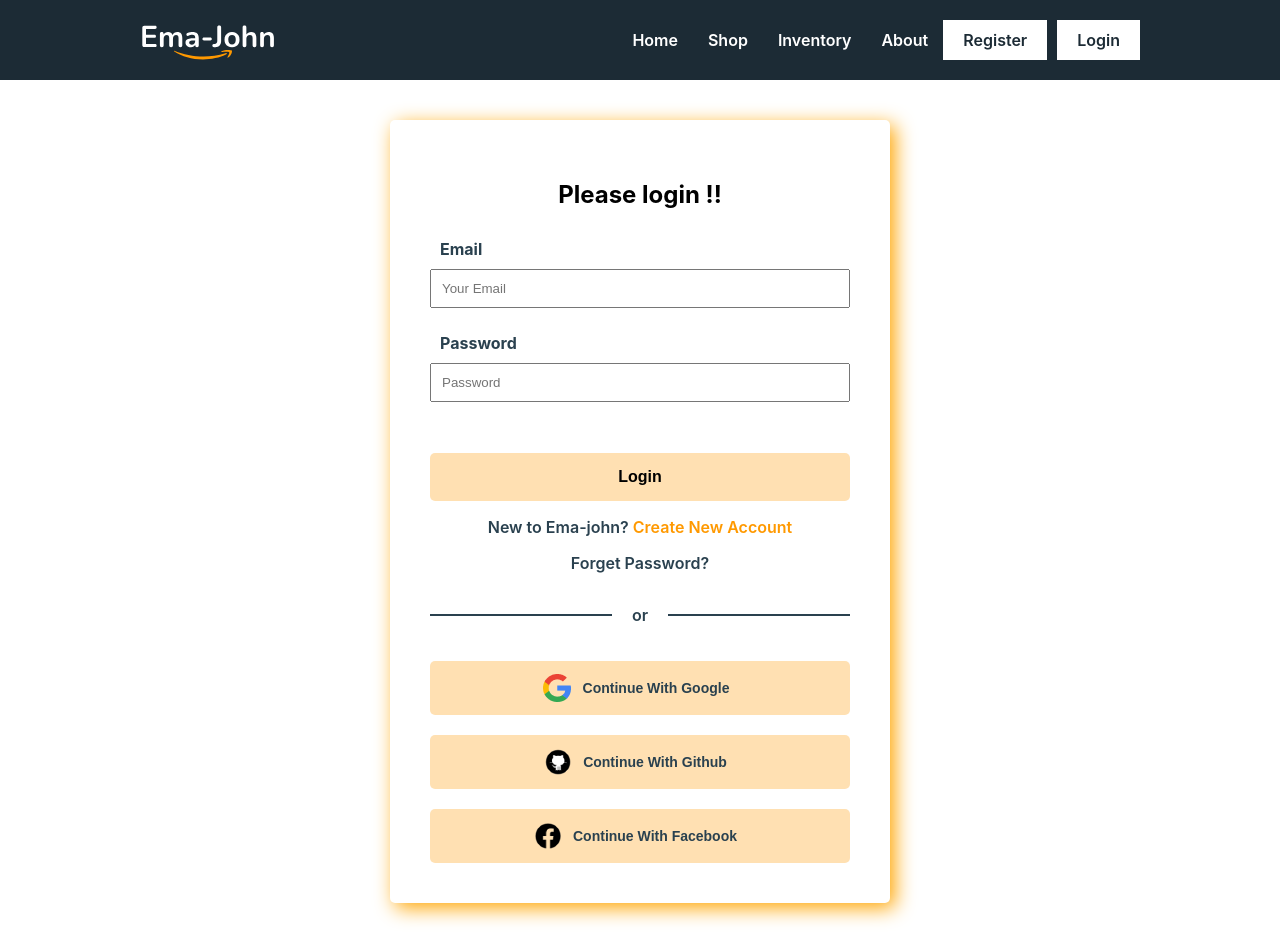
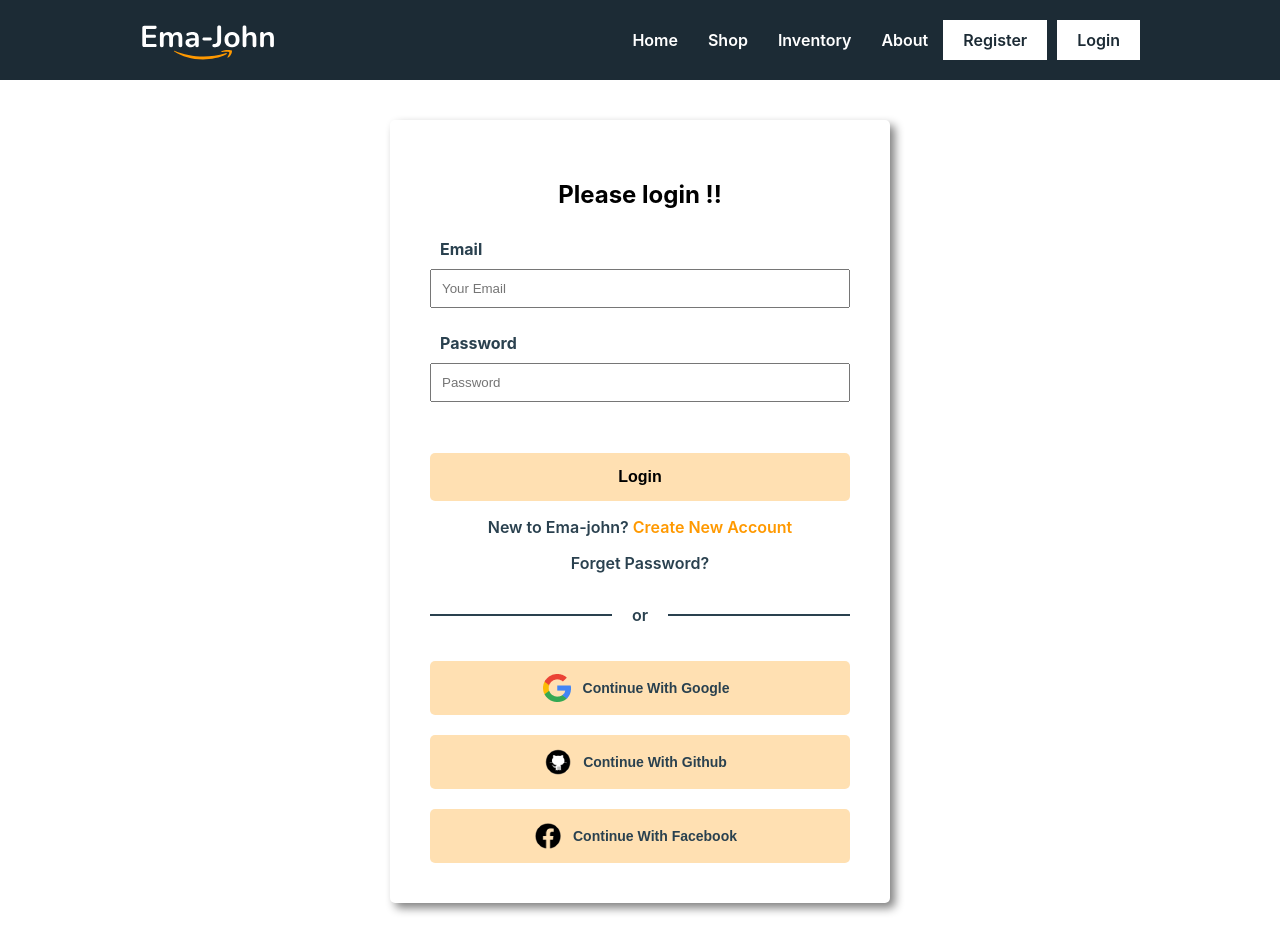
Before and after one commit to Rajebulalam/ema-jhon-git, a React (Create React App) app: page /login in a window 1280 px wide. Built offline with nearby package versions, Linux system fonts and the light colour scheme; no server answers.

Commit message:
Project Edited

```diff
--- a/src/App.js
+++ b/src/App.js
@@ -19,7 +19,11 @@ function App() {
       <Routes>
         <Route path='/' element={<Home></Home>}></Route>
         <Route path='/shop' element={<Shop></Shop>}></Route>
-        <Route path='/orders' element={<Orders></Orders>}></Route>
+        <Route path='/orders' element={
+          <RequireAuth>
+            <Orders></Orders>
+          </RequireAuth>
+        }></Route>
         <Route path='/about' element={<About></About>}></Route>
         <Route path='/inventory' element={<Inventory></Inventory>}></Route>
         <Route path='/register' element={<Register></Register>}></Route>
--- a/src/components/Login/Login.css
+++ b/src/components/Login/Login.css
@@ -11,7 +11,7 @@
     width: 100%;
     margin: 0 auto;
     border-radius: 5px;
-    box-shadow: 5px 5px 20px orange;
+    box-shadow: 5px 5px 10px gray;
     box-sizing: border-box;
     padding: 40px;
 }
--- a/src/components/Orders/Orders.js
+++ b/src/components/Orders/Orders.js
@@ -38,6 +38,7 @@ const Orders = () => {
                     cart.map(product => <OrderProduct
                         product={product}
                         removeSingleProduct={removeSingleProduct}
+                        key={product.id}
                     ></OrderProduct>)
                 }
             </div>
```
Also changed, not shown: src/index.js (+4 -4 lines).
